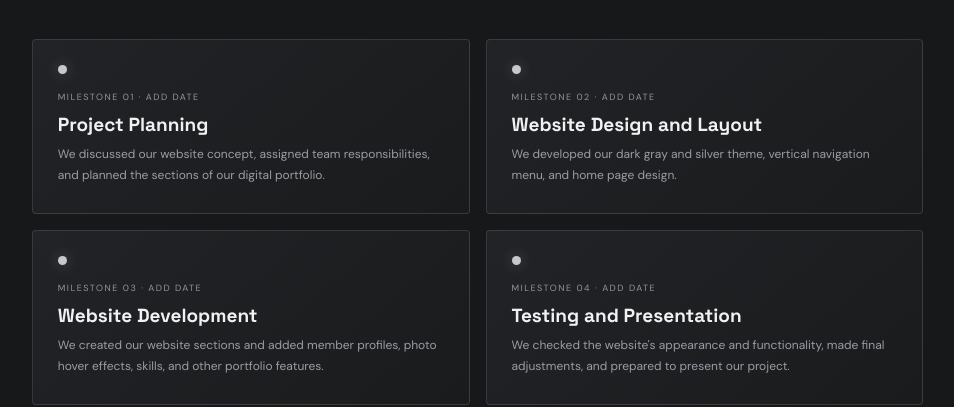
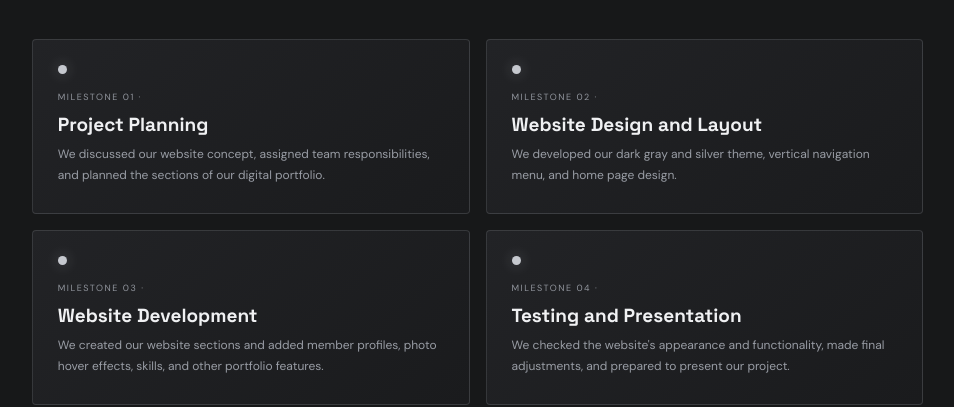
Before and after one commit to johnobando208-maker/FOURFOLD-Four-Minds.-One-Digital-Space., a plain HTML site: page index.html in a window 1280 px wide. Shown: the part 4324-4731 px from the top of the page, without its empty margins (280-1234 px from the left). Drawn offline with Linux system fonts and the light colour scheme.

```diff
--- a/index.html
+++ b/index.html
@@ -302,28 +302,28 @@
                 <div class="timeline-list">
                     <article class="timeline-item">
                         <span class="timeline-dot"></span>
-                        <p class="timeline-date">MILESTONE 01 · ADD DATE</p>
+                        <p class="timeline-date">MILESTONE 01 · </p>
                         <h4>Project Planning</h4>
                         <p>We discussed our website concept, assigned team responsibilities, and planned the sections of our digital portfolio.</p>
                     </article>
 
                     <article class="timeline-item">
                         <span class="timeline-dot"></span>
-                        <p class="timeline-date">MILESTONE 02 · ADD DATE</p>
+                        <p class="timeline-date">MILESTONE 02 · </p>
                         <h4>Website Design and Layout</h4>
                         <p>We developed our dark gray and silver theme, vertical navigation menu, and home page design.</p>
                     </article>
 
                     <article class="timeline-item">
                         <span class="timeline-dot"></span>
-                        <p class="timeline-date">MILESTONE 03 · ADD DATE</p>
+                        <p class="timeline-date">MILESTONE 03 · </p>
                         <h4>Website Development</h4>
                         <p>We created our website sections and added member profiles, photo hover effects, skills, and other portfolio features.</p>
                     </article>
 
                     <article class="timeline-item">
                         <span class="timeline-dot"></span>
-                        <p class="timeline-date">MILESTONE 04 · ADD DATE</p>
+                        <p class="timeline-date">MILESTONE 04 · </p>
                         <h4>Testing and Presentation</h4>
                         <p>We checked the website's appearance and functionality, made final adjustments, and prepared to present our project.</p>
                     </article>
```
